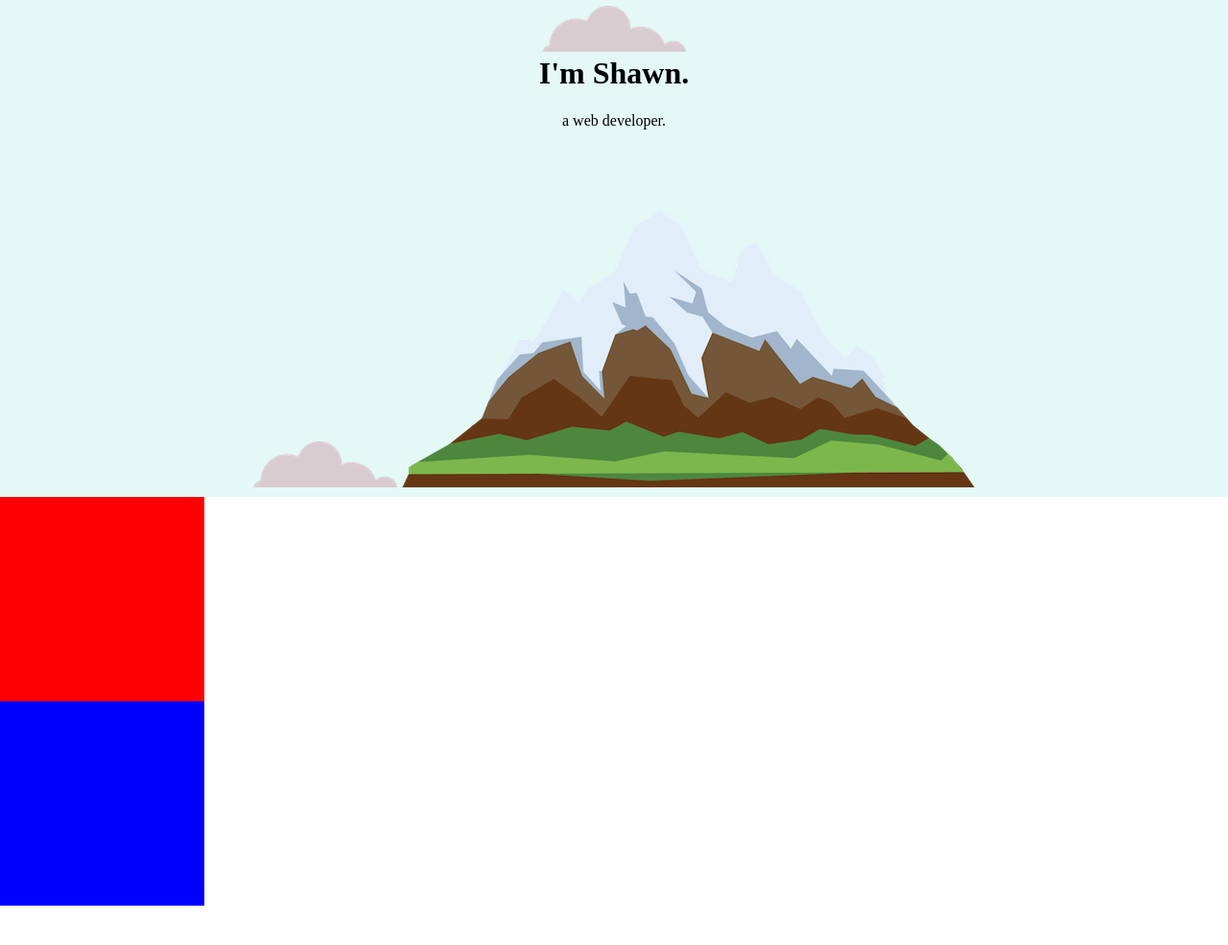
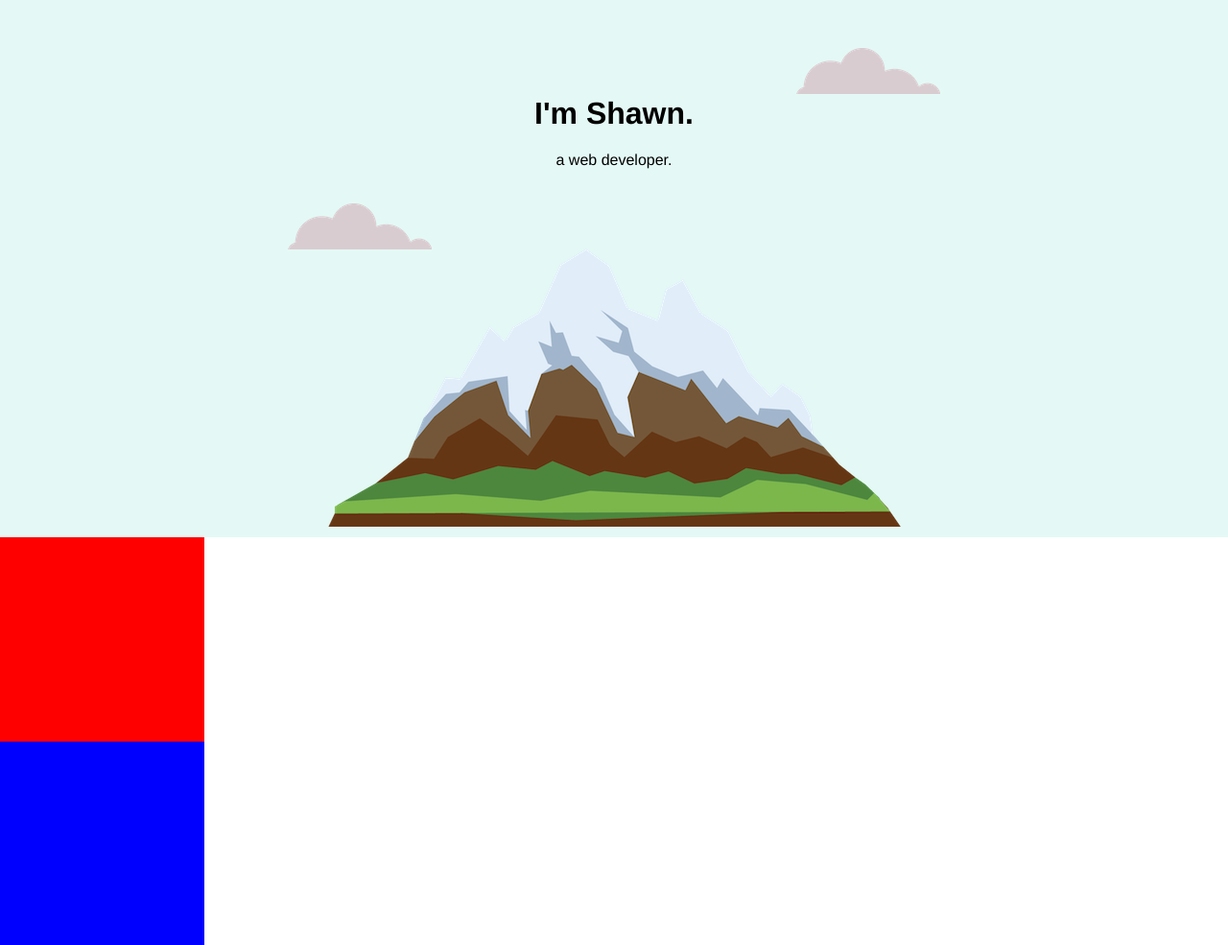
Before and after one commit to lawnshogan/JavaScript, a plain HTML site: page CSS - My Site/index.html in a window 1280 px wide. Shown: the whole page at 96% size. Before the commit the page ends 944 px from the top, so only its background shows below. Drawn offline with Linux system fonts and the light colour scheme.

Commit message:
css edit

```diff
--- a/CSS - My Site/css/styles.css
+++ b/CSS - My Site/css/styles.css
@@ -1,6 +1,7 @@
 body{
     margin: 0;
     text-align: center;
+    font-family: "Helvetica Neue", Helvetica, Arial, sans-serif;
 }
 
 h1{
@@ -14,6 +15,8 @@ div{
 
 .top-container{
     background-color: #E4F9F5;
+    position: relative;
+    padding-top: 100px;
 }
 
 .middle-container{
@@ -31,3 +34,15 @@ div{
 .pro{
     text-decoration: underline;
 }
+
+.bottom-cloud{
+    position: absolute;
+    left: 300px;
+    bottom: 300px;
+}
+
+.top-cloud{
+    position: absolute;
+    right: 300px;
+    top: 50px;
+}
--- a/CSS - My Site/index.html
+++ b/CSS - My Site/index.html
@@ -10,11 +10,11 @@
 </head>
 <body>
     <div class="top-container">
-        <img src="./images/cloud.png" alt="cloud-img">
+        <img class="top-cloud" src="./images/cloud.png" alt="cloud-img">
         <h1>I'm Shawn.</h1>
         <p>a web developer.</p>
     <!--<p>a <span class="pro">web</span></span>developer.</p>  --------- Highlight a section of the text paragraph -->
-        <img src="./images/cloud.png" alt="cloud-image">
+        <img class="bottom-cloud" src="./images/cloud.png" alt="cloud-image">
         <img src="./images/mountain.png" alt="mountain-img">
     </div>
     <div class="middle-container">
```
